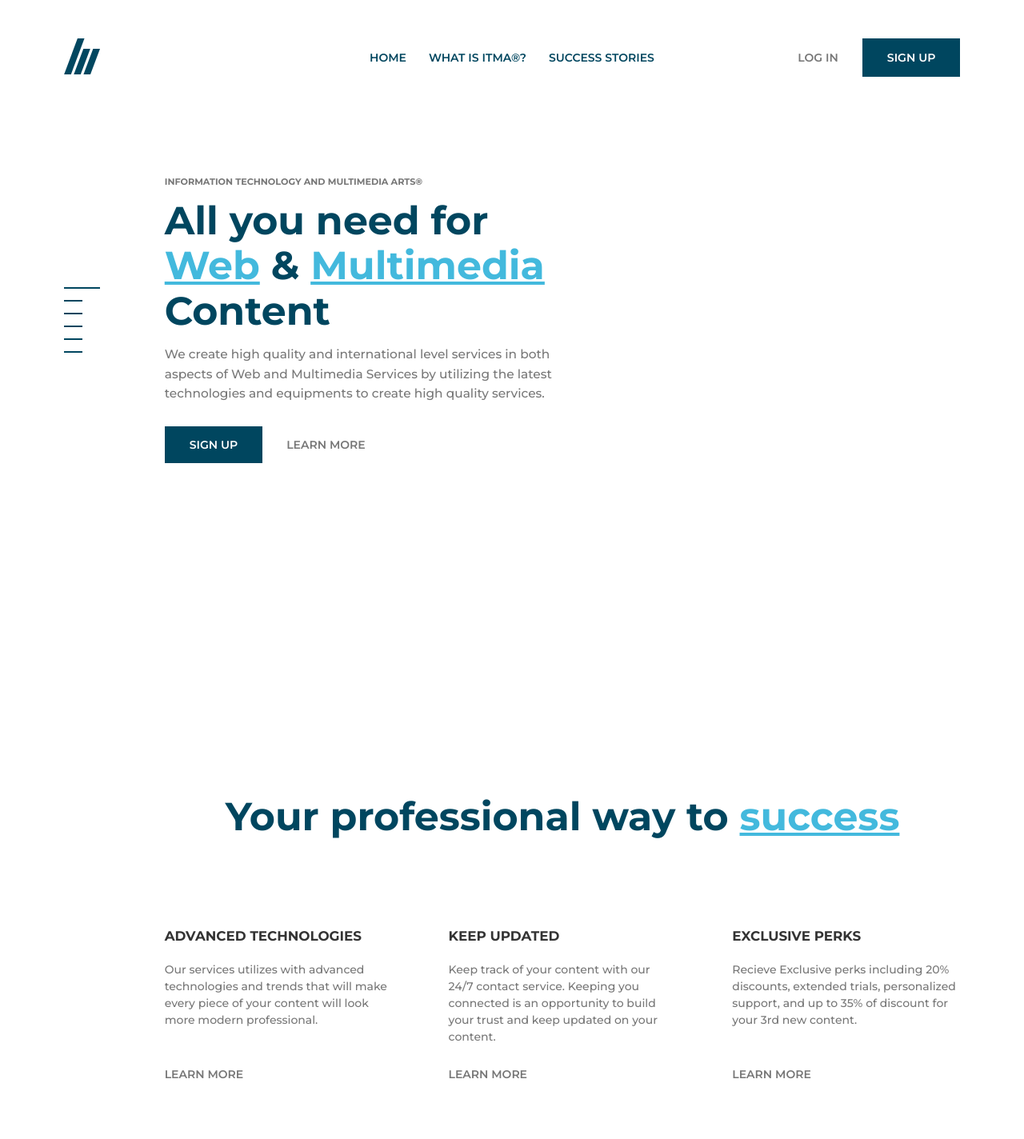
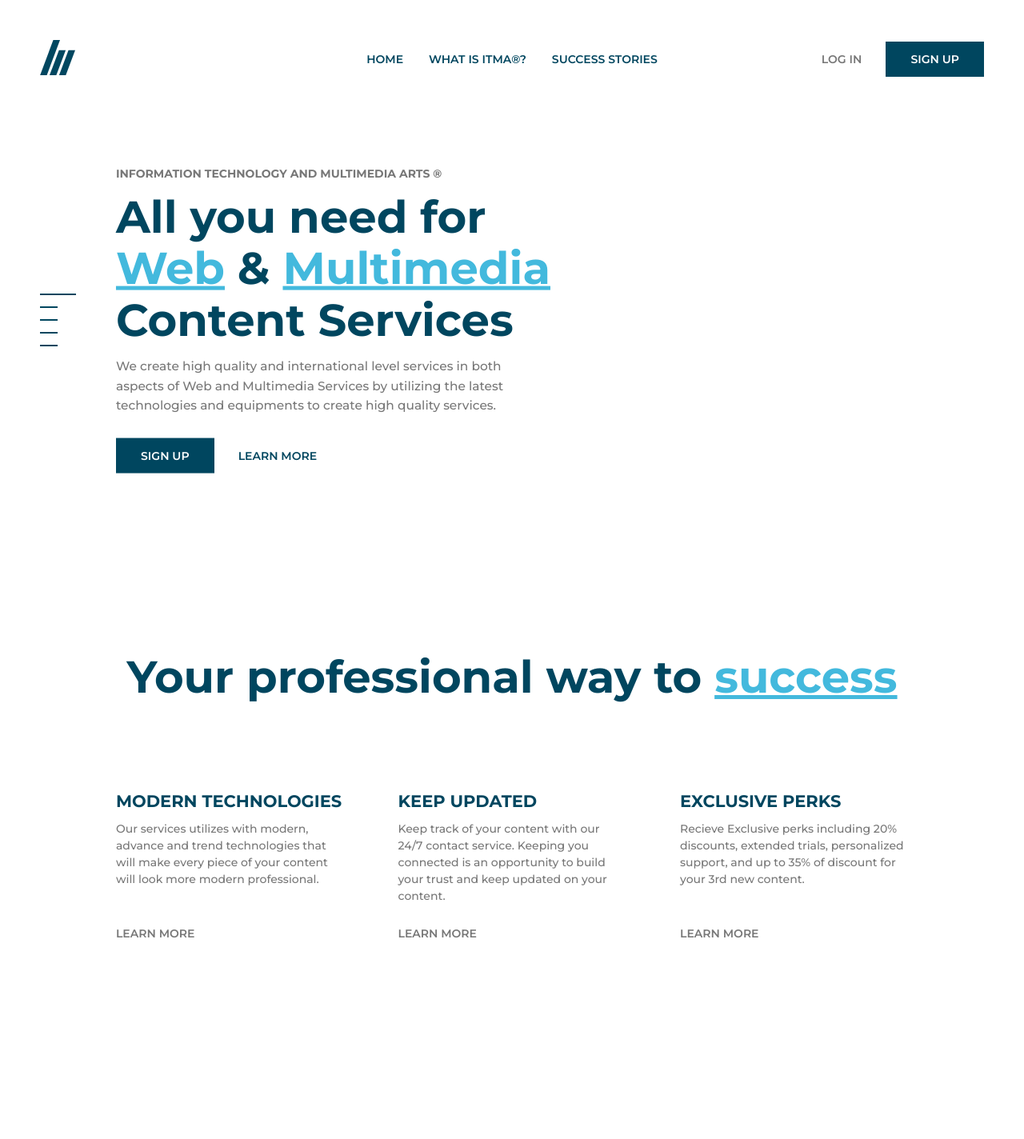
Before and after one commit to Vherniel/ITMA-Redesign, a website: page index.pug in a window 1280 px wide. Shown: the top 1424 px of the page at 80% size. Drawn offline with nearby package versions, Linux system fonts and the light colour scheme; files that its build step writes are made by us from their sources.

Commit message:
Enhanced some UIs.

```diff
--- a/index.pug
+++ b/index.pug
@@ -47,15 +47,15 @@ html(lang="en")
         li.page-link_items
         li.page-link_items
         li.page-link_items
-        li.page-link_items
+        li.page-link_item
 
     //- Main page / Landing page
     main#main
       div.container
         section.main_content
           header.content_head-group
-            h3.content_head-3 Information Technology and Multimedia Arts®
-            h1.content_head-1 All you need for#[br] #[em.special-emphasis Web] & #[em.special-emphasis Multimedia]#[br]Content
+            h3.content_head-3 Information Technology and Multimedia Arts ®
+            h1.content_head-1 All you need for#[br] #[em.special-emphasis Web] & #[em.special-emphasis Multimedia]#[br]Content Services
           p.content_description We create high quality and international level services in both aspects of Web and Multimedia Services by utilizing the latest technologies and equipments to create high quality services.
           div.cta-btn
             a(href="#" class="cta-btn_signup") Sign up
@@ -67,8 +67,8 @@ html(lang="en")
           h1(style="text-align: center;" class="content_head-1") Your professional way to #[em.special-emphasis success]
           div.features_content_wrapper
             div.features_content_box
-              h2.content_head-2 Advanced Technologies
-              p.features_content_description Our services utilizes with advanced technologies and trends that will make every piece of your content will look more modern professional.
+              h2.content_head-2 Modern Technologies
+              p.features_content_description Our services utilizes with modern, advance and trend technologies that will make every piece of your content will look more modern professional.
               div.features_cta-btn
                 a(href="#" class="features_cta-btn_learnmore") Learn more
             div.features_content_box
@@ -88,7 +88,7 @@ html(lang="en")
     //-   // TODO
 
     section#clients
-      h1 Meet our clients
+      h1.content_head-1 Meet our clients
       ul.clients_logo-wrapper
         li.clients_logo
           img(src="", alt="")
@@ -102,3 +102,5 @@ html(lang="en")
       div.contacts_wrapper
         h3.content_head-3 Email us at
         a(href="mailto:sync@itma.com" class="contact_email") sync@itma.com
+
+script(src="/javascript/index.js")
--- a/scss/_layout.scss
+++ b/scss/_layout.scss
@@ -1,16 +1,16 @@
 .container {
-  margin-left: 16.074%;
-  margin-right: 6.225%;
+  margin: 0 $spacing*2+44.984px;
   width: 100%;
+  height: 100%;
 }
 
 #header {
   position: fixed;
   width: 100%;
-  margin: 3.429rem 0;
   top: 0;
   left: 0;
   z-index: 10;
+  text-transform: uppercase;
 }
 
 #page-links {
@@ -21,7 +21,7 @@
   justify-content: center;
   top: 0;
   left: 0;
-  width: 16.074%;
+  padding: 0 $spacing;
 }
 
 #main {
@@ -29,11 +29,13 @@
   top: 0;
   left: 0;
   display: flex;
-  align-items: center;
 }
 
 .main_content {
-  width: 50%;
+  position: relative;
+  width: 55%;
+  top: 50%;
+  transform: translateY(-50%);
 }
 
 #features {
--- a/scss/_variable.scss
+++ b/scss/_variable.scss
@@ -8,7 +8,9 @@ $color-white: #fff;
 // FONTS
 $font-family: Montserrat, Arial, Helvetica, sans-serif;
 $heading-large-font-size: 4rem;
-$heading-medium-font-size: 1.75rem;
+$heading-medium-font-size: 1.5rem;
 $heading-small-font-size: 1rem;
-$paragraph-line-height: 2.75rem;
-$paragraph-font-size: 1.3rem;
+$paragraph-line-height: 3rem;
+$paragraph-font-size: 1.5rem;
+
+$spacing: 50px;
--- a/scss/modules/_buttons.scss
+++ b/scss/modules/_buttons.scss
@@ -1,11 +1,13 @@
 .cta-btn {
   text-transform: uppercase;
   margin-top: 2rem;
+  display: block;
 }
 
 .cta-btn_signup {
+  display: inline-block;
   color: $color-white;
-  padding: 1rem 2.143rem;
+  padding: calc(1rem - 1px) 2.15rem;
   background-color: $color-primary;
   border: 1px solid transparent;
   transition: color 0.7s cubic-bezier(0.694, 0, 0.335, 1),
@@ -15,6 +17,7 @@
   &:hover {
     color: $color-primary;
     border: 1px solid $color-primary;
+    padding: calc(1rem - 1px) 2.15rem;
     background-color: transparent;
     transition: color 0.5s cubic-bezier(0.694, 0, 0.335, 1),
       background-color 0.5s cubic-bezier(0.694, 0, 0.335, 1),
@@ -24,7 +27,7 @@
 
 .cta-btn_learnmore {
   padding: 1rem 2.143rem;
-  color: $color-regular-gray;
+  color: $color-primary;
 }
 
 .cta-btn a {
--- a/scss/modules/_content.scss
+++ b/scss/modules/_content.scss
@@ -4,20 +4,20 @@
 
 .content_head-1 {
   color: $color-primary;
-  font-size: 3.5rem;
+  font-size: $heading-large-font-size;
   margin-top: 1rem;
 }
 
 .content_head-2 {
-  color: $color-black;
+  color: $color-primary;
   text-transform: uppercase;
-  font-size: 1.2rem;
-  margin-bottom: 1.5rem;
+  font-size: $heading-medium-font-size;
+  margin-bottom: 0.8rem;
 }
 
 .content_head-3 {
   color: $color-regular-gray;
-  font-size: 0.8rem;
+  font-size: $heading-small-font-size;
   text-transform: uppercase;
   margin-bottom: 1rem;
 }
--- a/scss/modules/_header.scss
+++ b/scss/modules/_header.scss
@@ -1,9 +1,8 @@
 .header_container {
   display: flex;
-  justify-content: center;
   align-items: center;
-  width: 87.555%;
-  margin: auto;
+  width: 100%;
+  padding: $spacing;
 }
 
 .header_logo-wrapper {
@@ -11,8 +10,8 @@
 }
 
 .logo-btn {
-  display: inline-block;
-  width: 3.214rem;
+  display: block;
+  width: 44px; // TODO
 }
 
 .header_nav {
@@ -20,9 +19,7 @@
 }
 
 .nav-list {
-  display: inline-block;
-  display: flex;
-  justify-content: center;
+  text-align: center;
   list-style: none;
 }
 
@@ -34,7 +31,6 @@
 .nav-links {
   color: $color-primary;
   padding: 1rem 0.5rem;
-  text-transform: uppercase;
 }
 
 .header_cta-btn {
@@ -42,13 +38,10 @@
   text-align: right;
 }
 
-.header_cta-btn {
-  text-transform: uppercase;
-}
-
 #cta-btn_login {
   padding: 1rem 2.143rem;
   color: $color-regular-gray;
+  display: inline-block;
 }
 
 @media (max-width: 1150px) {
```
Also changed, not shown: build/css/main.css, build/index.html, javascript/index.js (added), 1 other file.
